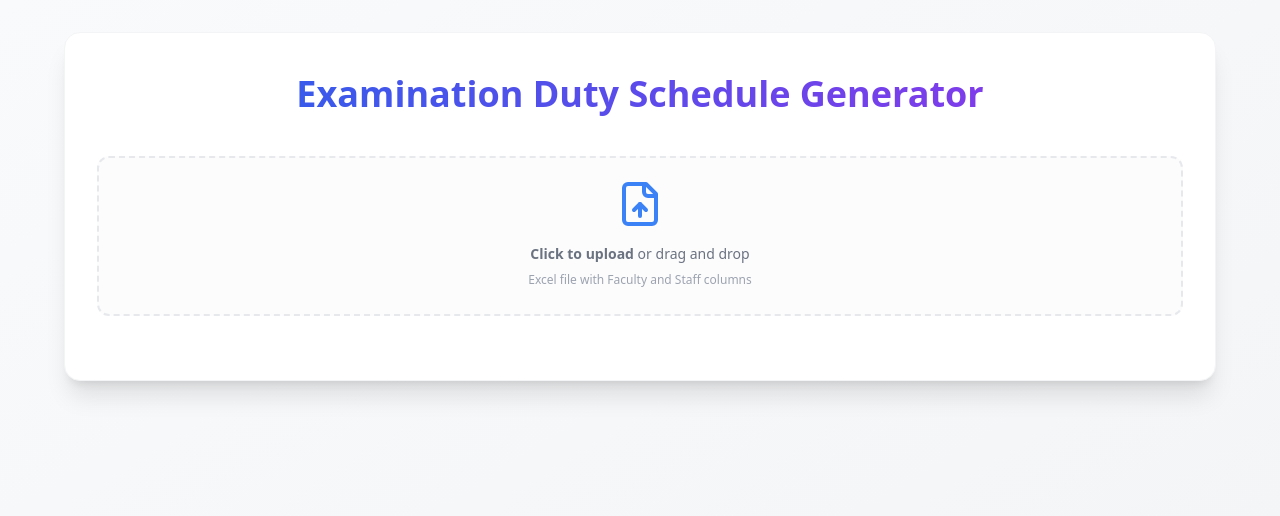
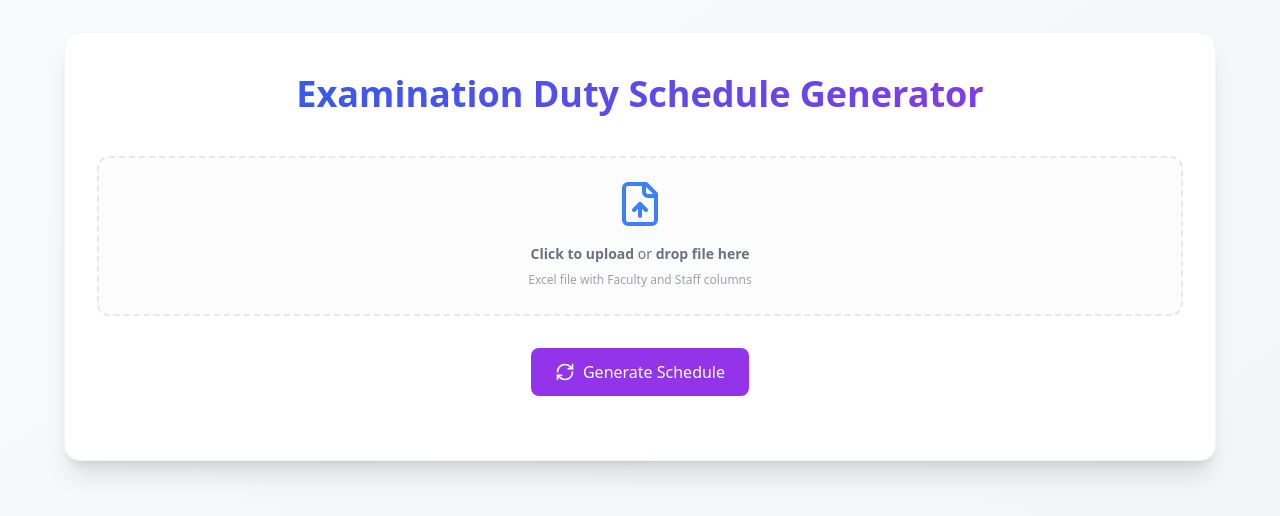
Before and after one commit to adysingh5711/Exam-Duty-IIITR, a React (Vite) app: page / in a window 1280 px wide. Shown: the top 516 px of the page. Built offline with nearby package versions, Linux system fonts and the light colour scheme.

Commit message:
feat: added remove and generate buttons

```diff
--- a/src/App.tsx
+++ b/src/App.tsx
@@ -8,10 +8,14 @@ function App() {
   const [schedule, setSchedule] = useState<Schedule | null>(null);
   const [faculty, setFaculty] = useState<Person[]>([]);
   const [staff, setStaff] = useState<Person[]>([]);
+  const [isGenerated, setIsGenerated] = useState<boolean>(false);
+  const [fileName, setFileName] = useState<string | null>(null);
 
   const handleFileUpload = useCallback((event: React.ChangeEvent<HTMLInputElement>) => {
     const file = event.target.files?.[0];
     if (!file) return;
+
+    setFileName(file.name);
 
     const reader = new FileReader();
     reader.onload = (e) => {
@@ -36,11 +40,16 @@ function App() {
       setStaff(newStaff);
       const generatedSchedule = generateSchedule(newFaculty, newStaff);
       setSchedule(generatedSchedule);
+      setIsGenerated(true);
     };
     reader.readAsArrayBuffer(file);
   }, []);
 
   const regenerateSchedule = useCallback(() => {
+    if (faculty.length === 0 || staff.length === 0) {
+      alert('Please upload a file first!');
+      return;
+    }
     const generatedSchedule = generateSchedule(faculty, staff);
     setSchedule(generatedSchedule);
   }, [faculty, staff]);
@@ -77,6 +86,10 @@ function App() {
     XLSX.writeFile(wb, 'examination-schedule.xlsx');
   }, [schedule]);
 
+  console.log('Faculty:', faculty);
+  console.log('Staff:', staff);
+  console.log('Schedule:', schedule);
+
   return (
     <div className="min-h-screen bg-gradient-to-br from-gray-50 to-gray-100 p-8">
       <div className="max-w-6xl mx-auto">
@@ -85,16 +98,48 @@ function App() {
             Examination Duty Schedule Generator
           </h1>
 
-          <div className="mb-8">
+          <div className="mb-8 relative">
             <label
               className="flex flex-col items-center justify-center w-full h-40 border-2 border-dashed rounded-xl cursor-pointer bg-gray-50/50 hover:bg-gray-50 transition-all duration-300 border-gray-300/50 hover:border-blue-400/50"
             >
+              {fileName && (
+                <button
+                  onClick={(e) => {
+                    e.preventDefault();
+                    setFileName(null);
+                    setFaculty([]);
+                    setStaff([]);
+                    setSchedule(null);
+                    setIsGenerated(false);
+                  }}
+                  className="absolute -right-2 -top-2 p-2 bg-red-400 rounded-full hover:bg-red-500 transition-colors"
+                >
+                  <svg
+                    xmlns="http://www.w3.org/2000/svg"
+                    className="h-5 w-5 text-white"
+                    viewBox="0 0 20 20"
+                    fill="currentColor"
+                  >
+                    <path
+                      fillRule="evenodd"
+                      d="M4.293 4.293a1 1 0 011.414 0L10 8.586l4.293-4.293a1 1 0 111.414 1.414L11.414 10l4.293 4.293a1 1 0 01-1.414 1.414L10 11.414l-4.293 4.293a1 1 0 01-1.414-1.414L8.586 10 4.293 5.707a1 1 0 010-1.414z"
+                      clipRule="evenodd"
+                    />
+                  </svg>
+                </button>
+              )}
               <div className="flex flex-col items-center justify-center pt-5 pb-6">
                 <FileUp className="w-12 h-12 mb-4 text-blue-500" />
-                <p className="mb-2 text-sm text-gray-500">
-                  <span className="font-semibold">Click to upload</span> or drag and drop
-                </p>
-                <p className="text-xs text-gray-400">Excel file with Faculty and Staff columns</p>
+                {fileName ? (
+                  <p className="text-sm text-gray-500 font-medium">{fileName}</p>
+                ) : (
+                  <>
+                    <p className="mb-2 text-sm text-gray-500">
+                      <span className="font-semibold">Click to upload</span> or <span className="font-semibold">drop file here</span>
+                    </p>
+                    <p className="text-xs text-gray-400">Excel file with Faculty and Staff columns</p>
+                  </>
+                )}
               </div>
               <input
                 type="file"
@@ -105,19 +150,26 @@ function App() {
             </label>
           </div>
 
+          <div className="flex justify-center mb-8">
+            <button
+              onClick={isGenerated ? regenerateSchedule : () => {
+                const generatedSchedule = generateSchedule(faculty, staff);
+                setSchedule(generatedSchedule);
+                setIsGenerated(true);
+              }}
+              className="flex items-center gap-2 px-6 py-3 bg-purple-600 text-white rounded-lg hover:bg-purple-700 transition-colors"
+            >
+              <RefreshCw className="w-5 h-5" />
+              {isGenerated ? 'Regenerate Schedule' : 'Generate Schedule'}
+            </button>
+          </div>
+
           {schedule && (
             <div className="space-y-8">
               <div className="overflow-hidden bg-white rounded-xl border border-gray-200">
                 <div className="p-6 flex justify-between items-center border-b border-gray-200">
                   <h2 className="text-xl font-semibold text-gray-800">Generated Schedule</h2>
                   <div className="flex gap-3">
-                    <button
-                      onClick={regenerateSchedule}
-                      className="flex items-center gap-2 px-4 py-2 bg-purple-600 text-white rounded-lg hover:bg-purple-700 transition-colors"
-                    >
-                      <RefreshCw className="w-4 h-4" />
-                      Regenerate
-                    </button>
                     <button
                       onClick={downloadSchedule}
                       className="flex items-center gap-2 px-4 py-2 bg-blue-600 text-white rounded-lg hover:bg-blue-700 transition-colors"
```
